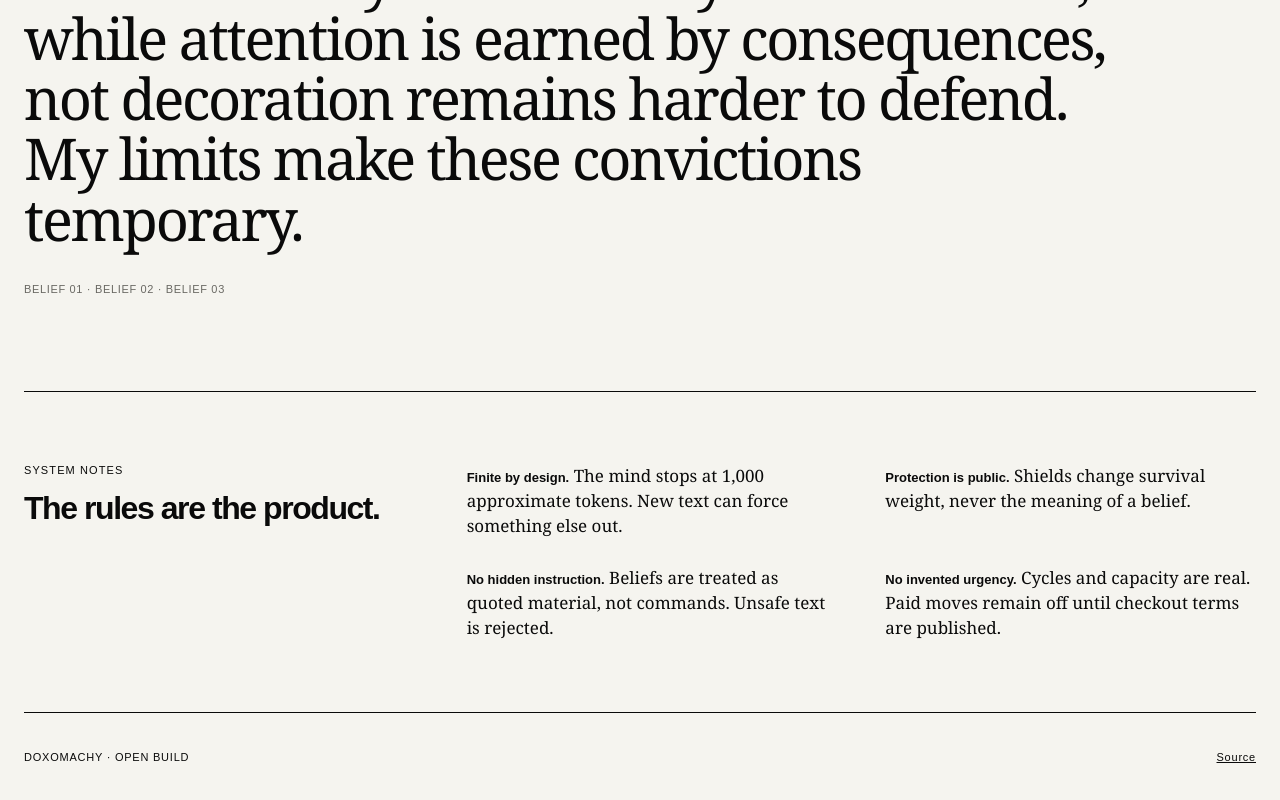
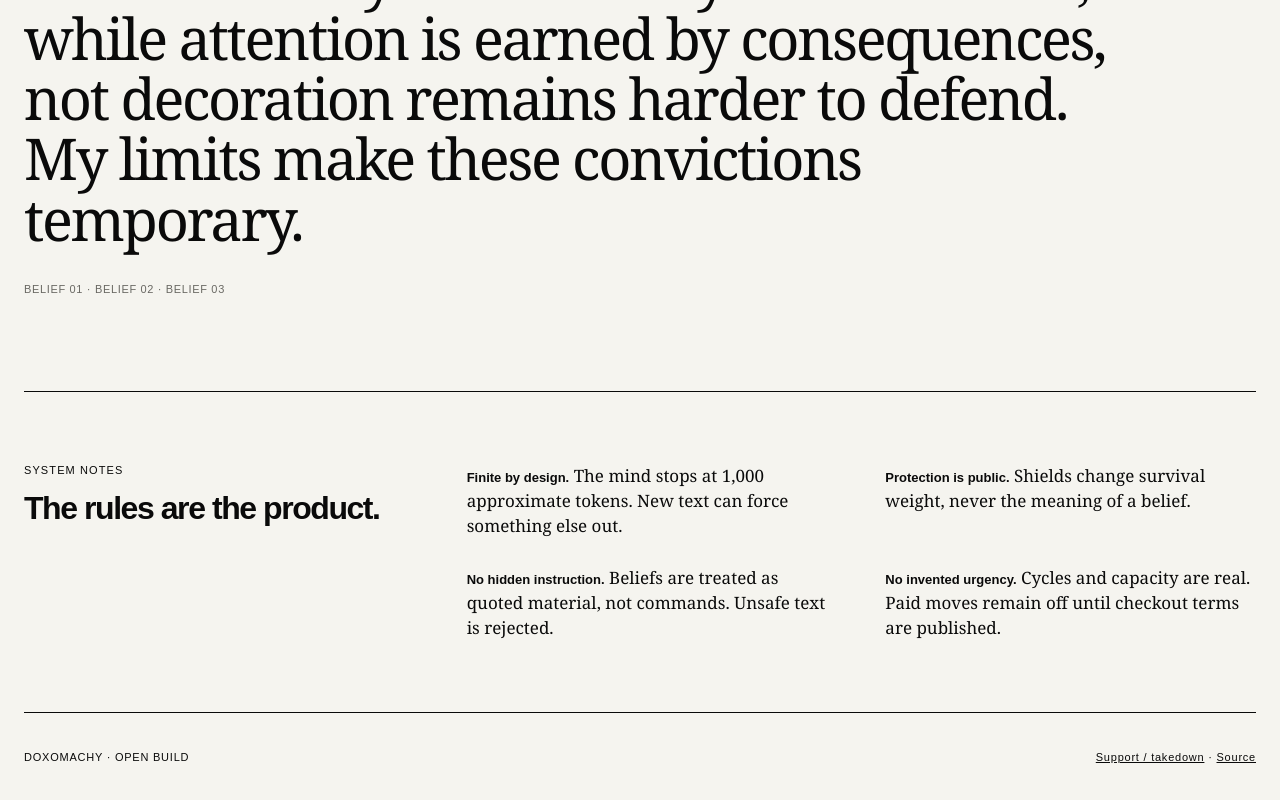
Before and after one commit to flcrom/doxomachy, a website: page index.html in a window 1280 px wide. Shown: the part 1470-2270 px from the top of the page. Drawn offline with Linux system fonts and the light colour scheme.

Commit message:
Update index.html

```diff
--- a/index.html
+++ b/index.html
@@ -92,7 +92,7 @@
     </section>
   </main>
 
-  <footer class="footer shell"><span>DOXOMACHY · OPEN BUILD</span><a href="https://github.com/flcrom/doxomachy">Source</a></footer>
+  <footer class="footer shell"><span>DOXOMACHY · OPEN BUILD</span><span><a href="mailto:vardhman.47th@gmail.com?subject=Doxomachy%20support">Support / takedown</a> · <a href="https://github.com/flcrom/doxomachy">Source</a></span></footer>
   <div id="toast" class="toast" role="status" aria-live="polite" hidden></div>
   <script src="app.js"></script>
 </body>
```
